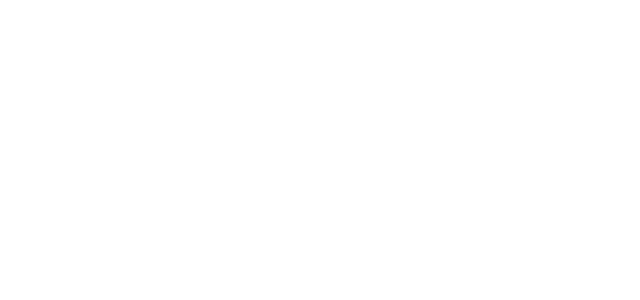
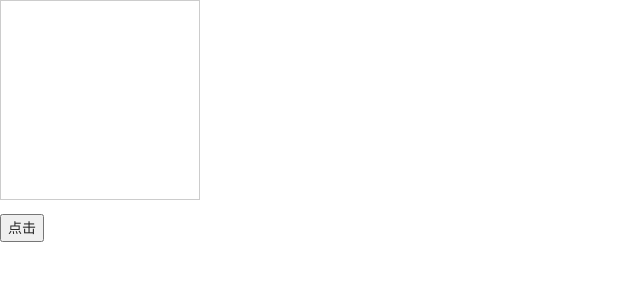
Before and after one commit to stacey1124/webpack-ts-template, a React app: page /scrollInto in a window 1280 px wide. Shown: the top 300 px of the page, without its empty margins (0-640 px from the left). Built offline with nearby package versions, Linux system fonts and the light colour scheme; the HTML template or start-up script is replaced by a standard one.

Commit message:
scrollIntoView

```diff
--- a/src/App.tsx
+++ b/src/App.tsx
@@ -3,6 +3,7 @@ import { BrowserRouter as Router, Route, Switch } from "react-router-dom";
 import App from "./views";
 import { Home } from "./views/HomeLayout";
 import { UploadImage } from "./views/upload";
+import { ScrollInto } from "./views/scroll-into";
 
 export default () => (
   <div>
@@ -15,6 +16,7 @@ export default () => (
         <Route path="/" exact component={App}></Route>
         <Route path="/home/" component={Home}></Route>
         <Route path="/upload/image" component={UploadImage}></Route>
+        <Route path="/scrollInto" component={ScrollInto}></Route>
       </Switch>
     </Route>
     {/* </Router> */}
--- a/src/views/index.tsx
+++ b/src/views/index.tsx
@@ -22,6 +22,9 @@ class App extends React.Component<IProps, IState> {
           <li>
             <Link to="/upload/image">2、图像上传</Link>
           </li>
+          <li>
+            <Link to="/scrollInto">3、scroll</Link>
+          </li>
         </ul>
       </div>
     );
--- /dev/null
+++ b/src/views/scroll-into/index.tsx
@@ -0,0 +1,45 @@
+import React, { useState, useRef, useEffect } from "react";
+export const RenderList = (props: any) => {
+  const currentRef = useRef(null);
+  useEffect(() => {
+    console.log("currentRef", currentRef);
+    currentRef.current?.scrollIntoView();
+  }, [props.listData]); //[data1]
+  const { listData } = props;
+  return (
+    <>
+      {props.listData.map((item: any, index: number) => {
+        let isCurrent = false;
+        if (item === listData[listData.length - 1]) {
+          isCurrent = true;
+        }
+        return (
+          <li style={{ height: 50 }} ref={isCurrent ? currentRef : null}>
+            {item}
+          </li>
+        );
+      })}
+    </>
+  );
+};
+export const ScrollInto = () => {
+  const [list, setList] = useState([]);
+  const handleClick = () => {
+    setList([1, 2, 3, 4, 5, 6, 7, 8, 9]);
+  };
+  return (
+    <div>
+      <ul
+        style={{
+          width: 200,
+          height: 200,
+          border: "1px solid #ccc",
+          overflowY: "auto",
+        }}
+      >
+        <RenderList listData={list} />
+      </ul>
+      <button onClick={handleClick}>点击</button>
+    </div>
+  );
+};
```
